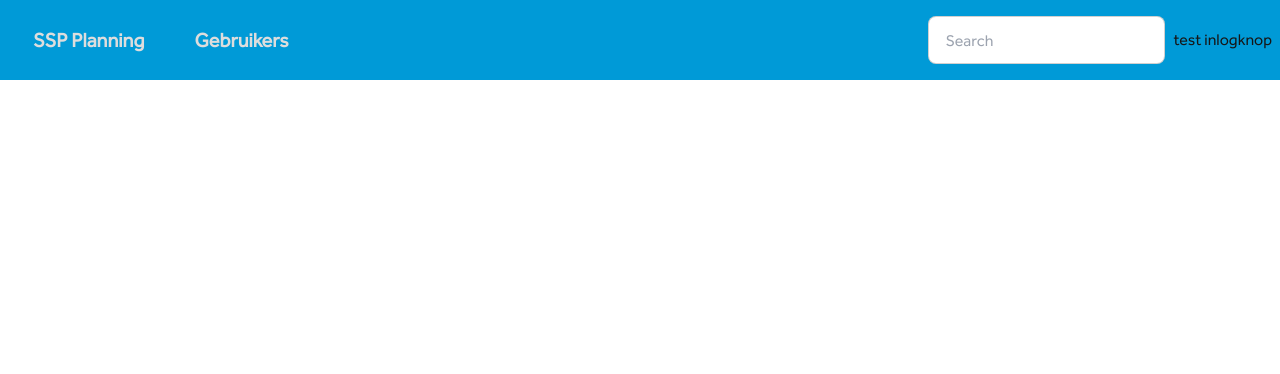
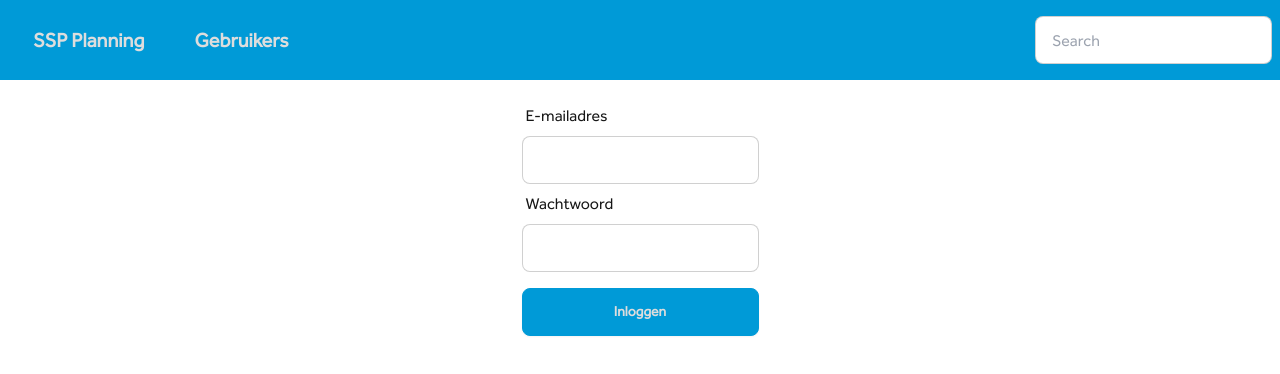
Before and after one commit to Michelvdm83/InterSciencePlanning, a React (Vite) app in the folder frontend/: page /inloggen in a window 1280 px wide. Shown: the top 374 px of the page. Built offline with nearby package versions, Linux system fonts and the light colour scheme.

Commit message:
Add services and login page

```diff
--- a/frontend/package.json
+++ b/frontend/package.json
@@ -10,6 +10,7 @@
     "preview": "vite preview"
   },
   "dependencies": {
+    "axios": "^1.7.3",
     "react": "^18.3.1",
     "react-dom": "^18.3.1",
     "react-router-dom": "^6.26.0"
--- a/frontend/src/App.jsx
+++ b/frontend/src/App.jsx
@@ -2,17 +2,25 @@ import { Routes, Route, Navigate } from "react-router-dom";
 import Navbar from "./components/navbar/Navbar";
 import SSPPlanning from "./components/sspNavbar/SSPPlanning";
 import UserManagement from "./components/userManagement/UserManagement";
+import Login from "./pages/login/Login";
+import EmployeeService from "./services/EmployeeService";
 
 export default function App() {
+  const isLoggedIn = EmployeeService.isLoggedIn();
+
+  const employee = EmployeeService.getEmployee();
+  const employeeFunction = employee ? employee.function : null;
+
   return (
     <>
-      <div className="font-Effra_Rg flex h-screen w-screen flex-col">
+      <div className="flex h-screen w-screen flex-col font-Effra_Rg">
         <Navbar />
 
         <div>
           <Routes>
             <Route path="/ssp-planning" element={<SSPPlanning />} />
             <Route path="/gebruikers" element={<UserManagement />} />
+            <Route path="/inloggen" element={<Login />} />
           </Routes>
         </div>
       </div>
--- a/frontend/src/components/navbar/Navbar.jsx
+++ b/frontend/src/components/navbar/Navbar.jsx
@@ -1,3 +1,4 @@
+import EmployeeService from "../../services/EmployeeService";
 import NavbarButton from "./NavbarButton";
 import { useNavigate } from "react-router-dom";
 
@@ -24,7 +25,15 @@ export default function Navbar() {
             className="input input-bordered w-24 md:w-auto"
           />
         </div>
-        <p>test inlogknop</p>
+        {EmployeeService.isLoggedIn() && (
+          <NavbarButton
+            title="Uitloggen"
+            onClick={() => {
+              EmployeeService.logout();
+              navigate("/inloggen");
+            }}
+          ></NavbarButton>
+        )}
       </div>
     </div>
   );
--- /dev/null
+++ b/frontend/src/pages/login/Login.jsx
@@ -0,0 +1,68 @@
+import React, { useState } from "react";
+import { useNavigate } from "react-router-dom";
+import EmployeeService from "../../services/EmployeeService";
+
+function translateError(error) {
+  switch (error) {
+    case "Email is required!":
+      return "Email is verplicht!";
+    case "Password is required!":
+      return "Wachtwoord is verplicht!";
+    case "User doesn't exist!":
+      return "Gebruiker bestaat niet!";
+    case "Password is incorrect!":
+      return "Wachtwoord is verkeerd!";
+    default:
+      return error;
+  }
+}
+
+function Login() {
+  const [email, setEmail] = useState("");
+  const [password, setPassword] = useState("");
+  const [error, setError] = useState("");
+
+  function handleLogin(e) {
+    e.preventDefault();
+
+    if (email.length == 0) {
+      setError("Email is verplicht!");
+    } else if (password.length == 0) {
+      setError("Wachtwoord is verplicht!");
+    } else {
+      EmployeeService.login(email, password).catch((error) => {
+        setError(translateError(error));
+      });
+    }
+  }
+
+  return (
+    <div className="flex justify-center">
+      <form
+        className="form-control mt-4 flex flex-col items-start"
+        onSubmit={handleLogin}
+      >
+        <label className="label">E-mailadres</label>
+        <input
+          className="input input-bordered"
+          type="text"
+          value={email}
+          onChange={(e) => setEmail(e.target.value)}
+        ></input>
+        <label className="label">Wachtwoord</label>
+        <input
+          className="input input-bordered"
+          type="password"
+          value={password}
+          onChange={(e) => setPassword(e.target.value)}
+        />
+        {error && <p className="mt-4 text-red-600">{error}</p>}
+        <button type="submit" className="btn btn-primary mt-4 w-full">
+          Inloggen
+        </button>
+      </form>
+    </div>
+  );
+}
+
+export default Login;
--- /dev/null
+++ b/frontend/src/services/ApiService.js
@@ -0,0 +1,59 @@
+import axios from "axios";
+import EmployeeService from "./EmployeeService";
+
+const API_URL = "http://localhost:8080/api/v1";
+
+export const TOKEN_STORAGE_LOCATION = "JWT";
+
+class ApiService {
+  static get(url, params) {
+    return this.#doRequest("get", url, null, { params: params });
+  }
+
+  static post(url, data) {
+    return this.#doRequest("post", url, data);
+  }
+
+  static patch(url, data) {
+    return this.#doRequest("patch", url, data);
+  }
+
+  static put(url, data) {
+    return this.#doRequest("put", url, data);
+  }
+
+  static delete(url) {
+    return this.#doRequest("delete", url, null);
+  }
+
+  static #doRequest(method, url, data, otherConfig) {
+    return axios
+      .request(this.#getConfig(method, url, data, otherConfig))
+      .catch((error) => {
+        if (error.response && error.response.status === 401) {
+          EmployeeService.logout();
+        }
+        return Promise.reject(error);
+      });
+  }
+
+  static #getConfig(method, url, data, otherConfig) {
+    const defaultConfig = {
+      method: method,
+      url: url,
+      data: data,
+      baseURL: API_URL,
+      headers: this.#getHeaders(),
+    };
+    return { ...defaultConfig, ...otherConfig };
+  }
+
+  static #getHeaders() {
+    let token = sessionStorage.getItem(TOKEN_STORAGE_LOCATION);
+
+    if (token == null) return {};
+    return { Authorization: "Bearer " + token };
+  }
+}
+
+export default ApiService;
--- /dev/null
+++ b/frontend/src/services/EmployeeService.js
@@ -0,0 +1,54 @@
+import ApiService, { TOKEN_STORAGE_LOCATION } from "./ApiService.js";
+
+export const EMPLOYEE_STORAGE_LOCATION = "EMPLOYEE";
+
+export default class EmployeeService {
+  static login(email, password) {
+    return this.#requestToken("auth/login", email, password);
+  }
+
+  static register(email, password) {
+    return this.#requestToken("auth/register", email, password);
+  }
+
+  static #requestToken(url, email, password) {
+    return ApiService.post(url, {
+      email: email,
+      password: password,
+    })
+      .then((response) => {
+        const data = response.data;
+
+        this.#setToken(data.token);
+        this.#setEmployee(data.employee);
+
+        return Promise.resolve({
+          success: true,
+          user: data.employee,
+        });
+      })
+      .catch((error) => {
+        throw error.response.data.detail;
+      });
+  }
+
+  static #setToken(token) {
+    localStorage.setItem(TOKEN_STORAGE_LOCATION, token);
+  }
+
+  static #setEmployee(employee) {
+    localStorage.setItem(EMPLOYEE_STORAGE_LOCATION, JSON.stringify(employee));
+  }
+
+  static logout() {
+    localStorage.removeItem(TOKEN_STORAGE_LOCATION);
+  }
+
+  static isLoggedIn() {
+    return localStorage.getItem(TOKEN_STORAGE_LOCATION) !== null;
+  }
+
+  static getEmployee() {
+    return JSON.parse(localStorage.getItem(EMPLOYEE_STORAGE_LOCATION));
+  }
+}
```
Also changed, not shown: 1 other file (tests, documents, lock files or other folders).
